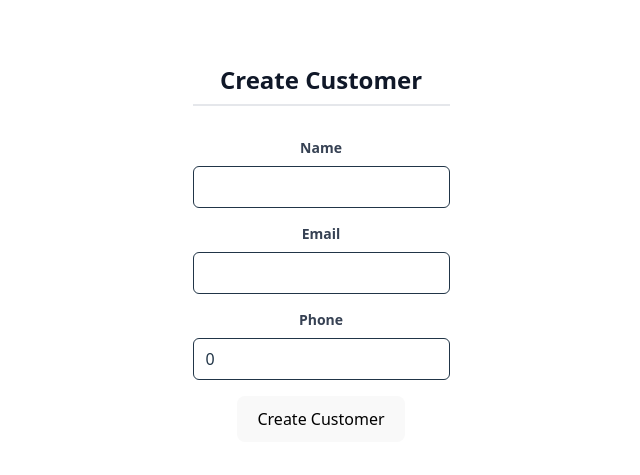
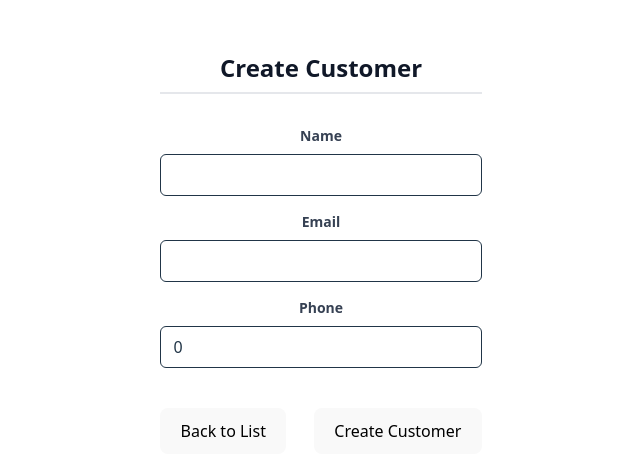
Before and after one commit to Samupindo/Prices, a React (Vite) app in the folder frontend/: page /customers-createCustomers in a window 1280 px wide. Shown: the part 147-622 px from the top of the page, without its empty margins (319-959 px from the left). Built offline with nearby package versions, Linux system fonts and the light colour scheme.

Commit message:
Arreglos en los botones

```diff
--- a/frontend/src/components/customers/CreateCustomer.tsx
+++ b/frontend/src/components/customers/CreateCustomer.tsx
@@ -1,5 +1,6 @@
 import { useState } from "react";
 import type { CreateCustomerDto } from "./types/customer";
+import { useNavigate } from "react-router-dom";
 
 
 interface CustomerPostProps {
@@ -12,6 +13,7 @@ const CreateCustomer = ({ onSubmit }: CustomerPostProps) => {
         phone: 0,
         email: ""
     });
+    const navigate = useNavigate();
 
     const handleSubmit = (event: React.FormEvent) => {
         event.preventDefault();
@@ -70,13 +72,20 @@ const CreateCustomer = ({ onSubmit }: CustomerPostProps) => {
                         required
                     />
                 </div>
-                <button
-                    type="submit"
-                    className="bg-blue-500 text-black px-4 py-2 rounded hover:bg-blue-600 transition-colors duration-200"
-                >
-                    Create Customer
-                </button>
             </form>
+            <div className="flex gap-7 items-center ">
+                    <button
+                        onClick={() => navigate("/customers")}
+                        className="bg-gray-500 mt-10 text-black px-4 py-2 rounded hover:bg-gray-600 transition-colors duration-200">
+                        Back to List
+                    </button>
+                    <button
+                        type="submit"
+                        className="bg-blue-500 mt-10 text-black px-4 py-2 rounded hover:bg-blue-600 transition-colors duration-200"
+                    >
+                        Create Customer
+                    </button>
+                </div>
         </div>
     );
 
--- a/frontend/src/components/customers/CustomerUpdate.tsx
+++ b/frontend/src/components/customers/CustomerUpdate.tsx
@@ -82,7 +82,7 @@ const CustomerUpdate = ({ customer }: CustomerUpdateProps) => {
             </div>
                 <button
                 onClick={() => navigate("/customers")}
-                className="bg-gray-500 mt-20 text-black px-4 py-2 rounded hover:bg-gray-600 transition-colors duration-200">
+                className="bg-gray-500 mt-10 text-black px-4 py-2 rounded hover:bg-gray-600 transition-colors duration-200">
                 Back to List
             </button>
 
```
